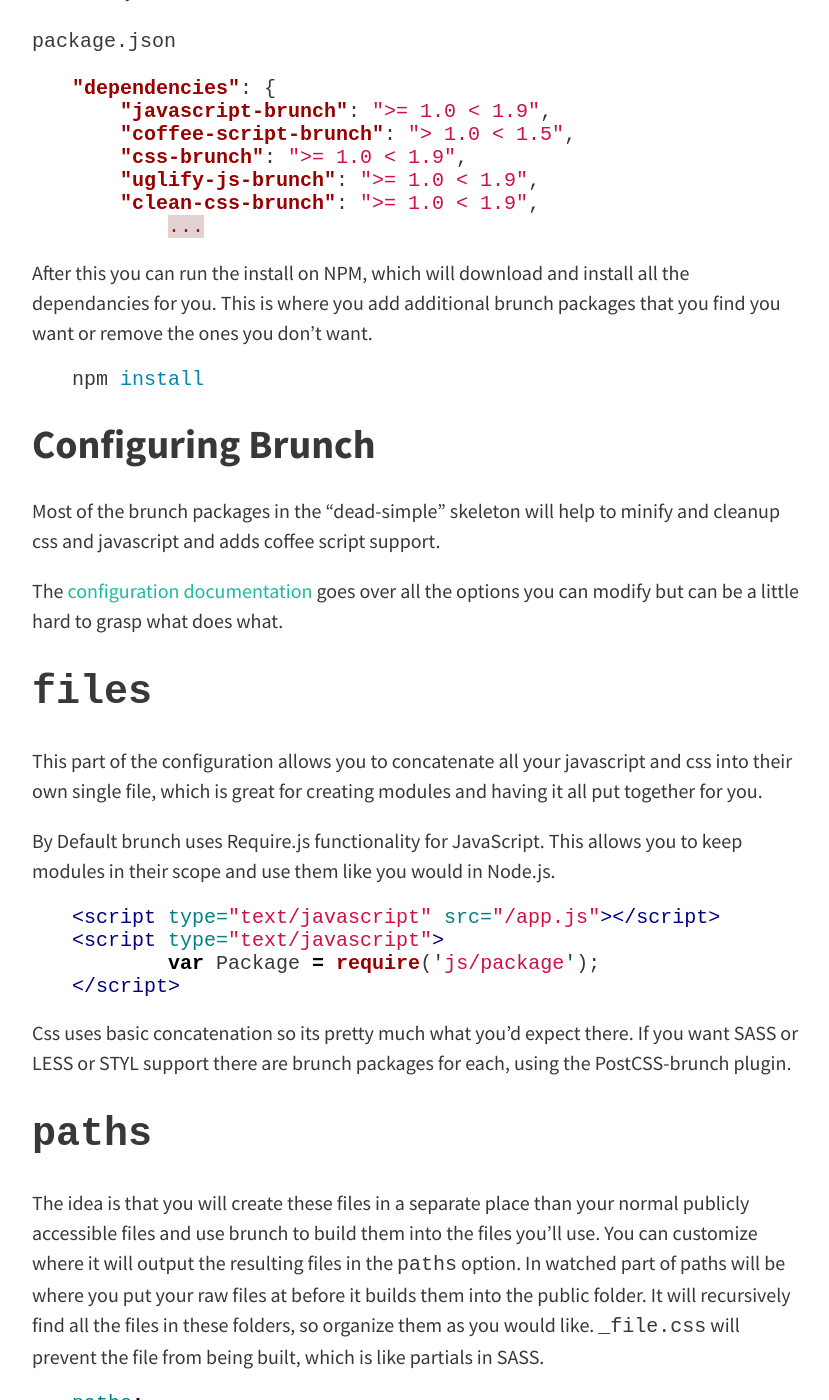
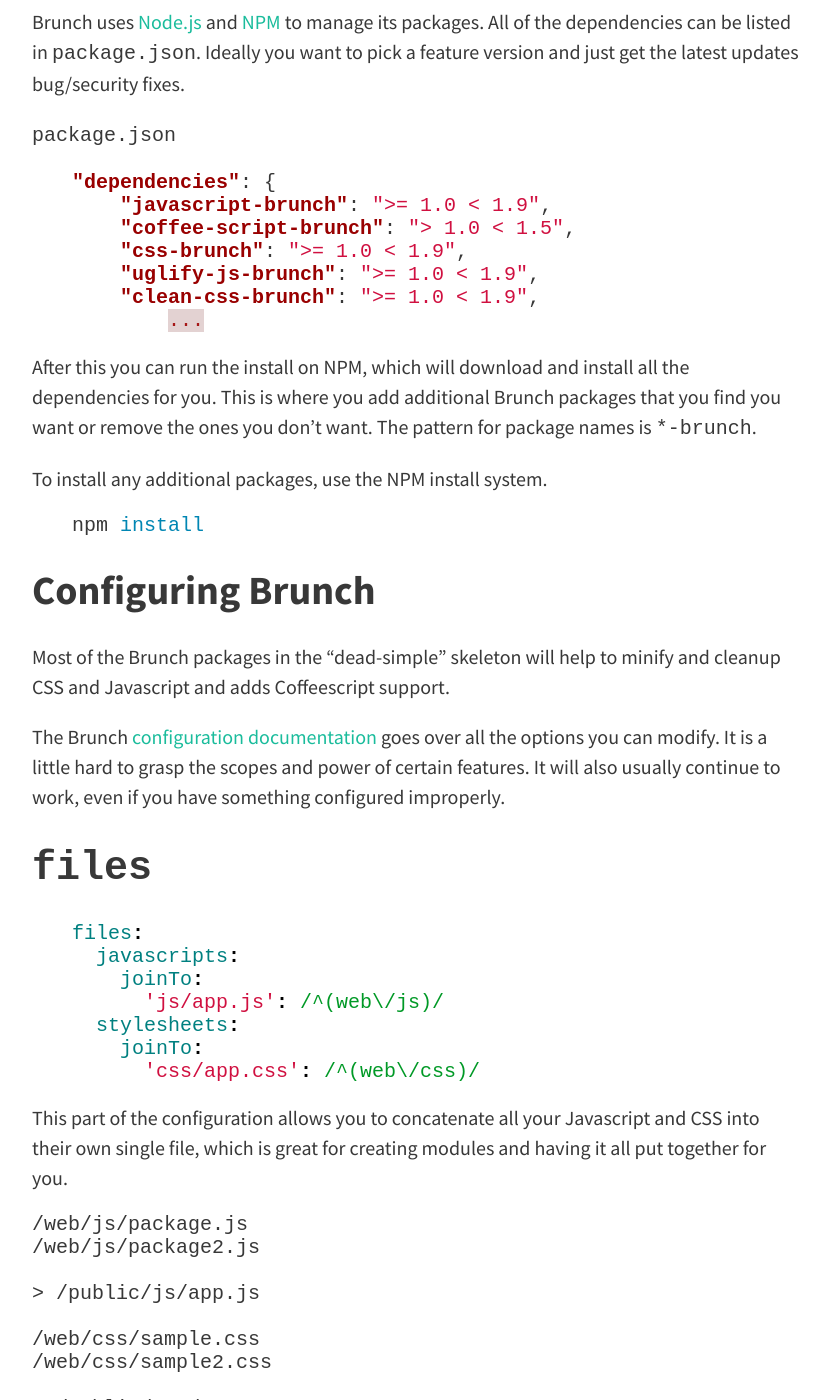
Before and after one commit to rockerBOO/rockerboo.github.io, a Jekyll site: the page built from _posts/2015-10-12-brunch-for-backend-developers.markdown, in a window 1280 px wide and 1400 px high, scrolled down 1038 px. Shown: the whole window, without its empty margins (224-1053 px from the left). Built offline with Jekyll 4.4.1, drawn with Linux system fonts in a browser that asks for light colours; nearby versions of some CDN libraries; some of the changed text lies outside the part shown.

Commit message:
Updated grammer, added more examples

```diff
--- a/_posts/2015-10-12-brunch-for-backend-developers.markdown
+++ b/_posts/2015-10-12-brunch-for-backend-developers.markdown
@@ -5,13 +5,13 @@ date:   2015-10-12 15:16:48
 categories: brunch back-end
 feature-img: "img/brunch.png"
 ---
-[Brunch][brunch] is a great tool for building your assets in quick and efficient ways. It is very easy to configure with a lot of intergration possibilities.  My introduction to working with Brunch was with the [Phoenix Framework][phoenix], a new web framework built on [Elixir][elixir].
+[Brunch][brunch] is a great tool for building your assets in quick and efficient ways. It is very easy to configure with a lot of integration possibilities.  My introduction to working with Brunch was with the [Phoenix Framework][phoenix], a new web framework built on [Elixir][elixir].
 
 ## Skeletons
 
-[Skeletons](http://brunch.io/skeletons.html) are great ways to jump right into making applications using the brunch system. They require a blank project to roll them out and some of them are hugely outdated.
+[Skeletons](http://brunch.io/skeletons.html) are a great way to jump right into making applications using the Brunch system. They require a blank project to roll them out. Downside is some of them are hugely outdated.
 
-Once you find the stack you will be working with it is setup to download it from GitHub.
+Once you find the stack you will be working with its setup to download from GitHub. For this example I will be using the `dead-simple` skeleton. It has simple CSS/Javascript building processes.
 
 {% highlight bash %}
 brunch new <skeleton-URL> [optional-output-dir]
@@ -20,7 +20,7 @@ brunch new gh:brunch/dead-simple
 
 ## Configuring Packages
 
-Brunch uses node and NPM to manage its packages. All of the dependancies can be listed in package.json. Ideally you want to pick a feature version and just get the latest updates bug and security fixes.
+Brunch uses [Node.js][node] and [NPM][npm] to manage its packages. All of the dependencies can be listed in `package.json`. Ideally you want to pick a feature version and just get the latest updates bug/security fixes.
 
 `package.json`
 
@@ -34,7 +34,9 @@ Brunch uses node and NPM to manage its packages. All of the dependancies can be
 	...
 {% endhighlight %}
 
-After this you can run the install on NPM, which will download and install all the dependancies for you. This is where you add additional brunch packages that you find you want or remove the ones you don't want.
+After this you can run the install on NPM, which will download and install all the dependencies for you. This is where you add additional Brunch packages that you find you want or remove the ones you don't want. The pattern for package names is `*-brunch`.
+
+To install any additional packages, use the NPM install system.
 
 {% highlight bash %}
 npm install
@@ -42,16 +44,36 @@ npm install
 
 ## Configuring Brunch
 
-Most of the brunch packages in the "dead-simple" skeleton will help to minify and cleanup css and javascript and adds coffee script support.
+Most of the Brunch packages in the "dead-simple" skeleton will help to minify and cleanup CSS and Javascript and adds Coffeescript support.
 
-The [configuration documentation](
-https://github.com/brunch/brunch/blob/master/docs/config.md) goes over all the options you can modify but can be a little hard to grasp what does what.
+The Brunch [configuration documentation](
+https://github.com/brunch/brunch/blob/master/docs/config.md) goes over all the options you can modify. It is a little hard to grasp the scopes and power of certain features. It will also usually continue to work, even if you have something configured improperly.
 
 ## `files`
 
-This part of the configuration allows you to concatenate all your javascript and css into their own single file, which is great for creating modules and having it all put together for you.
+{% highlight coffeescript %}
+files:
+  javascripts:
+    joinTo:
+      'js/app.js': /^(web\/js)/
+  stylesheets:
+    joinTo:
+      'css/app.css': /^(web\/css)/
+{% endhighlight %}
 
-By Default brunch uses Require.js functionality for JavaScript. This allows you to keep modules in their scope and use them like you would in Node.js.
+This part of the configuration allows you to concatenate all your Javascript and CSS into their own single file, which is great for creating modules and having it all put together for you.
+
+	/web/js/package.js
+	/web/js/package2.js
+
+	> /public/js/app.js
+
+	/web/css/sample.css
+	/web/css/sample2.css
+
+	> /public/css/app.css
+
+By default Brunch uses [Require.js][requirejs] modular functionality for Javascript. This allows you to keep modules in their scope and use them like you would in Node.js.
 
 {% highlight html %}
 <script type="text/javascript" src="/app.js"></script>
@@ -60,11 +82,13 @@ By Default brunch uses Require.js functionality for JavaScript. This allows you
 </script>
 {% endhighlight %}
 
-Css uses basic concatenation so its pretty much what you'd expect there. If you want SASS or LESS or STYL support there are brunch packages for each, using the PostCSS-brunch plugin.
+CSS uses basic concatenation so its pretty much what you'd expect there. If you want SASS or LESS or STYL support there are Brunch packages for each, using the [PostCSS-brunch][postcss] plugin.
 
 ## `paths`
 
-The idea is that you will create these files in a separate place than your normal publicly accessible files and use brunch to build them into the files you'll use. You can customize where it will output the resulting files in the `paths` option. In watched part of paths will be where you put your raw files at before it builds them into the public folder. It will recursively find all the files in these folders, so organize them as you would like. `_file.css` will prevent the file from being built, which is like partials in SASS.
+The idea is that you will create these files in a separate place than your normal publicly accessible files. Use Brunch to build them into the files you'll use. You can customize where it will output the resulting files in the `paths` option. In watched part of paths will be where you put your raw files at before it builds them into the public folder. It will recursively find all the files in these folders, so organize them as you would like. `_file.css` will prevent the file from being built. This is like partials in SASS.
+
+
 
 {% highlight coffeescript %}
 paths:
@@ -82,16 +106,20 @@ brunch --watch [--server]
 
 ## Deploying Brunch
 
-Deploying brunch is quite simple as you won't need to be watching for file updates anymore. You can setup specific overrides in the configuration for what changes you want to have happen on production vs development like minified files and removing comments and source maps.
+Deploying Brunch is quite simple as you won't need to be watching for file updates anymore. You can setup specific overrides in the configuration for what changes you want to have happen on production/development/test environments like minified files and removing comments/source maps.
 
 {% highlight bash %}
 brunch build --production
 {% endhighlight %}
 
-Now you should be good to go serving up those assets that have been properly minified, concatenated, and any other build operations you wish to have.
+Now you should be good to go serving up those assets that have been properly minified, concatenated and any other build operations you wish to have.
 
 Brunch is a great tool that runs fast and is simple to configure to do a lot of great things. It will allow you to increase your development speed through easy to see use compiling on save, as well as knowing it will come out great when you push it to production.
 
-[brunch]: http://brunch.io
+[requirejs]: http://www.requirejs.org/
+[brunch]: http://brunch.io/
+[npm]: https://www.npmjs.com/
+[node]: https://nodejs.org/
 [phoenix]: http://www.phoenixframework.org/
 [elixir]: http://elixir-lang.org/
+[postcss]: https://github.com/iamvdo/postcss-brunch/
```
Also changed, not shown: other parts of _posts/2015-10-12-brunch-for-backend-developers.markdown (+1 -1 lines).
